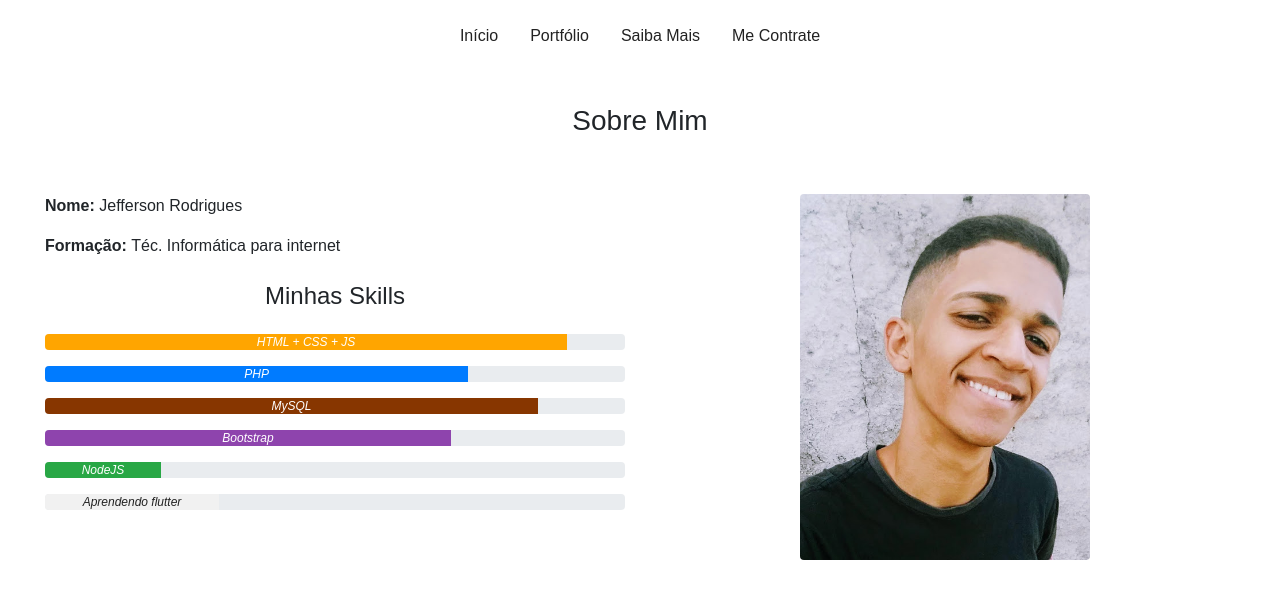
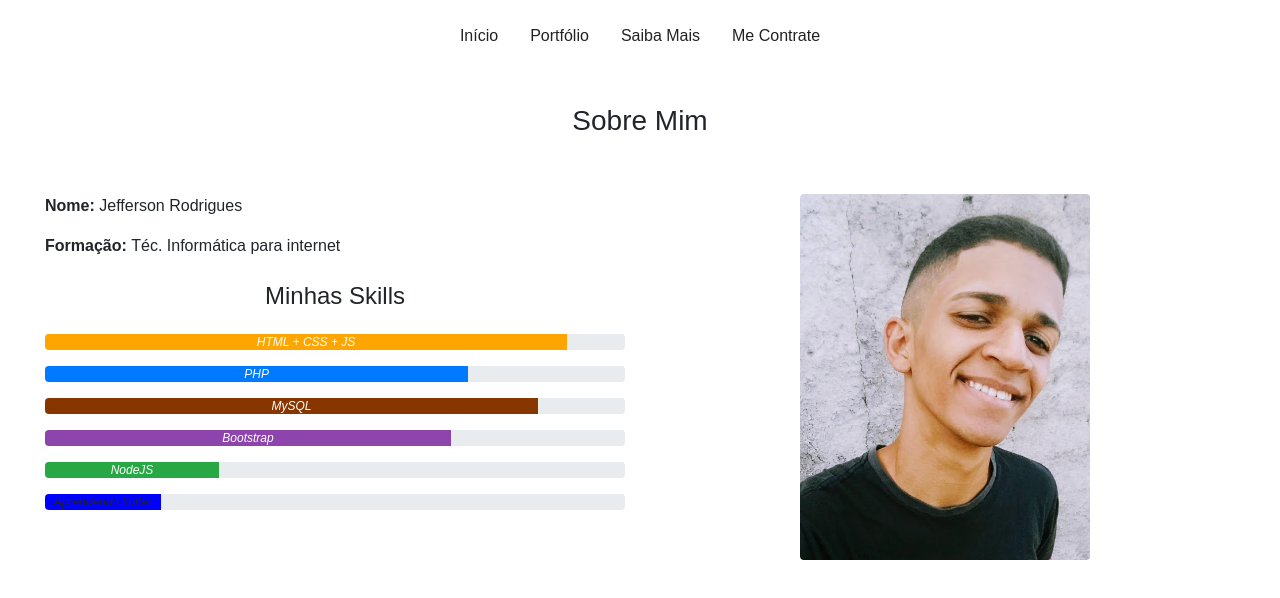
Before and after one commit to rodriguesJeff/rodriguesjeff.github.io, a plain HTML site: page saiba-mais.html in a window 1280 px wide. Drawn offline with nearby package versions, Linux system fonts and the light colour scheme; a web font is replaced by a local one.

Commit message:
Update saiba-mais.html

```diff
--- a/saiba-mais.html
+++ b/saiba-mais.html
@@ -57,12 +57,12 @@
               </div>
             </div>
             <div class="progress mt-3">
-              <div class="progress-bar bg-success" role="progressbar" style="width: 20%; background:  #8e44ad;" aria-valuenow="0" aria-valuemin="0" aria-valuemax="100">
+              <div class="progress-bar bg-success" role="progressbar" style="width: 30%; background:  #8e44ad;" aria-valuenow="0" aria-valuemin="0" aria-valuemax="100">
                 <i>NodeJS</i>
               </div>
             </div>
             <div class="progress mt-3">
-              <div class="progress-bar" role="progressbar" style="width: 30%; background:  #f1f1f1; color: #222;" aria-valuenow="0" aria-valuemin="0" aria-valuemax="100">
+              <div class="progress-bar" role="progressbar" style="width: 20%; background:  blue; color: #222;" aria-valuenow="0" aria-valuemin="0" aria-valuemax="100">
                 <i>Aprendendo flutter</i>
               </div>
             </div>
```
